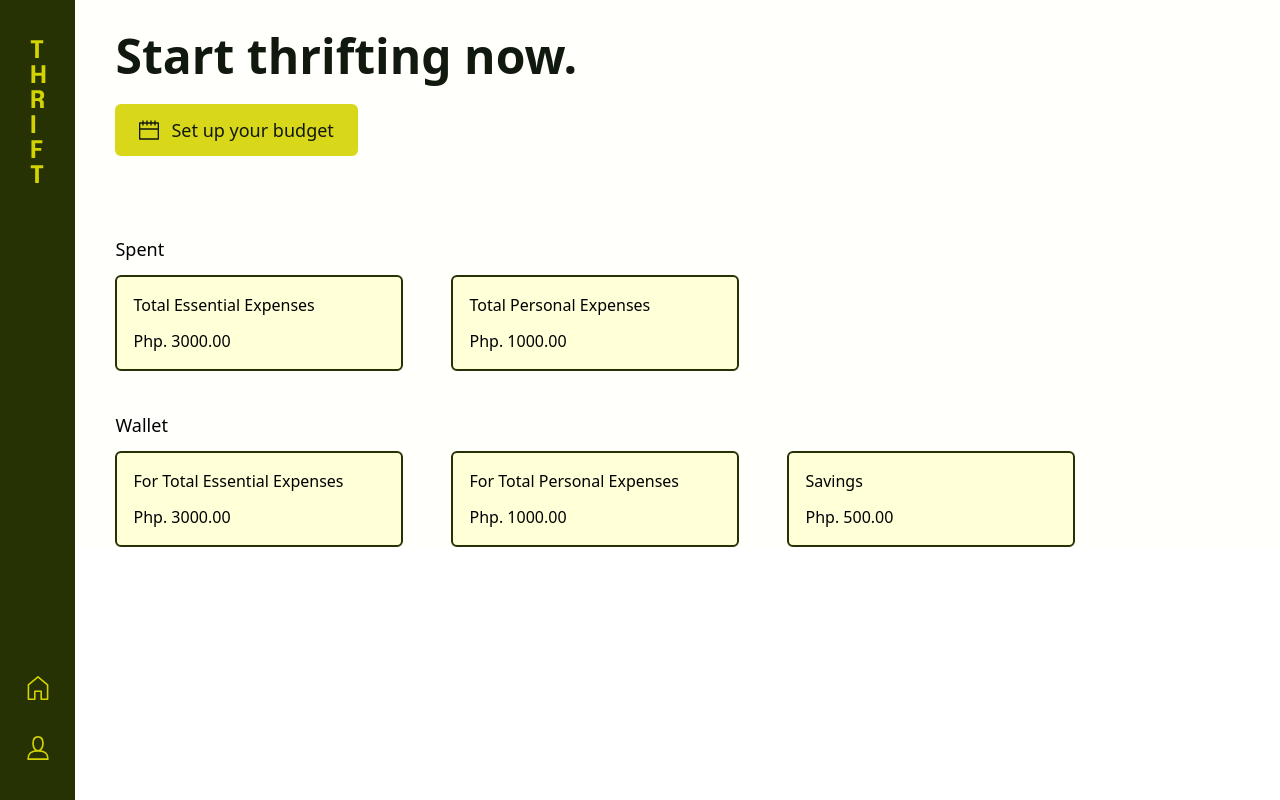
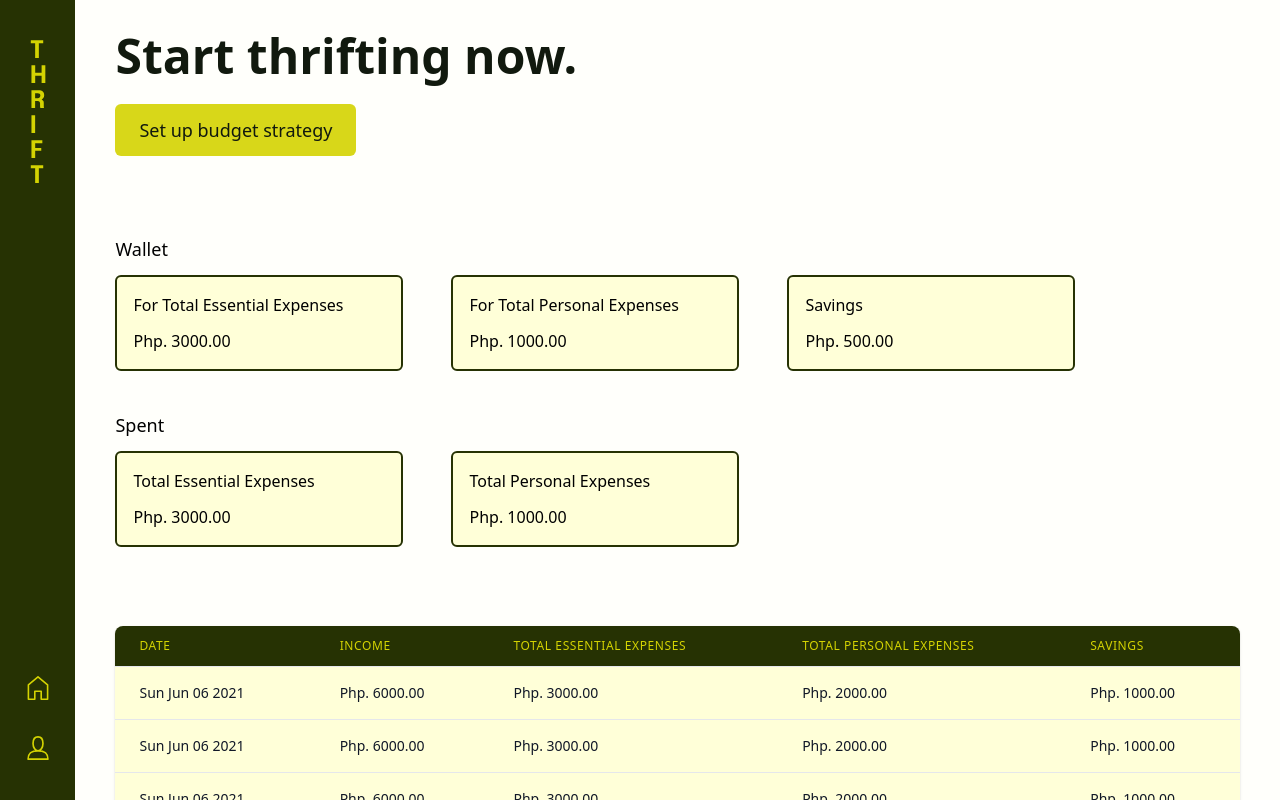
Before and after one commit to zedo-san/map-my-money, a React (Create React App) app: page / in a window 1280 px wide. Built offline with nearby package versions, Linux system fonts and the light colour scheme.

Commit message:
Added expenses table

```diff
--- a/src/App.js
+++ b/src/App.js
@@ -13,10 +13,10 @@ function App() {
     return (
         <div className="App">
             <div className="">
-                <div className="flex">
+                <div className="flex overflow-hidden">
                     <Router>
                         <Navbar />
-                        <div className="h-full w-full bg-thrift-lightest bg-opacity-10 pt-8 px-10">
+                        <div className="w-full bg-thrift-lightest bg-opacity-10 pt-8 px-10 h-screen overflow-auto">
                             <Switch>
                                 <Route exact path="/">
                                     <Home />
--- a/src/components/Icons/CalendarIcon.js
+++ b/src/components/Icons/CalendarIcon.js
@@ -1,7 +1,7 @@
 function CalendarIcon() {
     return (
         <svg className="w-full h-full" viewBox="0 0 30 29" fill="none" xmlns="http://www.w3.org/2000/svg">
-            <path d="M24 1V7M1 4V28H29V4H1ZM1 13H29H1ZM6 1V7V1ZM12 1V7V1ZM18 1V7V1Z" stroke="#11190E" stroke-width="2" stroke-linecap="round" stroke-linejoin="round"/>
+            <path d="M24 1V7M1 4V28H29V4H1ZM1 13H29H1ZM6 1V7V1ZM12 1V7V1ZM18 1V7V1Z" stroke="#11190E" strokeWidth="2" strokeLinecap="round" strokeLinejoin="round"/>
         </svg>
     )
 }
--- a/src/components/Icons/HomeIcon.js
+++ b/src/components/Icons/HomeIcon.js
@@ -1,7 +1,7 @@
 function HomeIcon() {
     return (
         <svg className="w-full h-full" viewBox="0 0 26 30" fill="none" xmlns="http://www.w3.org/2000/svg">
-            <path d="M9 19V29H1V11L13 1L25 11V29H17V19H9Z" stroke="#D4D302" stroke-width="2" stroke-linecap="round" stroke-linejoin="round"/>
+            <path d="M9 19V29H1V11L13 1L25 11V29H17V19H9Z" stroke="#D4D302" strokeWidth="2" strokeLinecap="round" strokeLinejoin="round"/>
         </svg>
     )
 }
--- a/src/components/Icons/UserIcon.js
+++ b/src/components/Icons/UserIcon.js
@@ -1,7 +1,7 @@
 function UserIcon() {
     return (
         <svg className="w-full h-full" viewBox="0 0 26 29" fill="none" xmlns="http://www.w3.org/2000/svg">
-            <path d="M19 9C19 14 16 18 13 18C10 18 7 14 7 9C7 4 9 1 13 1C17 1 19 4 19 9ZM1 28H25C25 19 19 18 13 18C7 18 1 19 1 28Z" stroke="#D4D302" stroke-width="2" stroke-linecap="round" stroke-linejoin="round"/>
+            <path d="M19 9C19 14 16 18 13 18C10 18 7 14 7 9C7 4 9 1 13 1C17 1 19 4 19 9ZM1 28H25C25 19 19 18 13 18C7 18 1 19 1 28Z" stroke="#D4D302" strokeWidth="2" strokeLinecap="round" strokeLinejoin="round"/>
         </svg>
     )
 }
--- a/src/views/Home.js
+++ b/src/views/Home.js
@@ -1,5 +1,3 @@
-import CalendarIcon from "../components/Icons/CalendarIcon";
-
 function Home() {
     const spentExpenses = [
         {title: 'Total Essential Expenses', value: '3000.00'},
@@ -11,39 +9,19 @@ function Home() {
         {title: 'Savings', value: '500.00'},
     ]
     return (
-        <div>
+        <div className="pb-20">
             <h1 className="text-5xl font-bold text-thrift-dark">Start thrifting now.</h1>
             <div className="mt-6">
-                <CallToActionButton icon={<CalendarIcon />} text="Set up your budget" />
+                <CallToActionButton text="Set up budget strategy" />
             </div>
             {/* Overall/General budget report */}
             <section className="mt-[79px] space-y-10">
+                <GeneralExpenseGroupContainer reports={wallet} title="Wallet" />
                 <GeneralExpenseGroupContainer reports={spentExpenses} title="Spent" />
-                <GeneralExpenseGroupContainer reports={wallet} title="Wallet" />
             </section>
-        </div>
-    )
-}
-
-function GeneralExpensesCard(props) {
-    const { expensesTitle, expensesValue } = props
-    return (
-        <div className="w-72 py-4 pl-4 border-2 border-thrift rounded-md bg-thrift-lightest">
-            <div className="font-medium">{expensesTitle}</div>
-            <div className="mt-3">Php. {expensesValue}</div>
-        </div>
-    )
-}
-function GeneralExpenseGroupContainer(props) {
-    const { reports, title } = props
-    return (
-        <div>
-            <h1 className="text-lg font-medium">{ title }</h1>
-            <div className="mt-3 flex flex-col w-full items-center space-y-10 md:flex-row md:space-y-0 md:space-x-12">
-                {
-                    reports.map(report => <GeneralExpensesCard expensesTitle={report.title} expensesValue={report.value} />)
-                }
-            </div>
+            <section className="mt-[79px]">
+                <ExpensesTable />
+            </section>
         </div>
     )
 }
@@ -58,4 +36,106 @@ function CallToActionButton(props) {
         </button>
     )
 }
+
+function GeneralExpensesCard(props) {
+    const { expensesTitle, expensesValue } = props
+    return (
+        <div className="w-72 py-4 pl-4 border-2 border-thrift rounded-md bg-thrift-lightest">
+            <div className="font-medium">{expensesTitle}</div>
+            <div className="mt-3">Php. {expensesValue}</div>
+        </div>
+    )
+}
+
+function GeneralExpenseGroupContainer(props) {
+    const { reports, title } = props
+    return (
+        <div>
+            <h1 className="text-lg font-medium">{ title }</h1>
+            <div className="mt-3 flex flex-col w-full items-center space-y-10 md:flex-row md:space-y-0 md:space-x-12">
+                {
+                    reports.map((report, index) => (
+                        <GeneralExpensesCard key={`${report.title}-${index}`} expensesTitle={report.title} expensesValue={report.value} />
+                    )
+                )}
+            </div>
+        </div>
+    )
+}
+
+function ExpensesTable() {
+    const expenses = [
+        {
+            id: 0,
+            date: new Date().toDateString(),
+            income: '6000.00',
+            essential: '3000.00',
+            personal: '2000.00',
+            savings: '1000.00',
+        },
+        {
+            id: 1,
+            date: new Date().toDateString(),
+            income: '6000.00',
+            essential: '3000.00',
+            personal: '2000.00',
+            savings: '1000.00',
+        },
+        {
+            id: 2,
+            date: new Date().toDateString(),
+            income: '6000.00',
+            essential: '3000.00',
+            personal: '2000.00',
+            savings: '1000.00',
+        },
+    ]
+    const tableHeaders = ['Date', 'Income', 'Total Essential Expenses', 'Total Personal Expenses', 'Savings']
+    return (
+      <div className="flex flex-col">
+        <div className="-my-2 overflow-x-auto sm:-mx-6 lg:-mx-8">
+          <div className="py-2 align-middle inline-block min-w-full sm:px-6 lg:px-8">
+            <div className="shadow overflow-hidden border-b border-gray-200 sm:rounded-lg">
+              <table className="min-w-full divide-y divide-gray-200">
+                <thead className="bg-thrift">
+                    <tr>
+                        { tableHeaders.map(header => (
+                                <th key={header}
+                                    scope="col"
+                                    className="px-6 py-3 text-left text-xs font-medium uppercase tracking-wider text-thrift-highlight"
+                                >
+                                    {header}
+                                </th>
+                            )
+                        )}
+                    </tr>
+                </thead>
+                <tbody className="bg-white divide-y divide-gray-200">
+                  {expenses.map(expense => (
+                    <tr key={expense.id}>
+                        <td className="px-6 py-4 whitespace-nowrap bg-thrift-lightest">
+                            <div className="text-sm text-gray-900">{expense.date}</div>
+                        </td>
+                        <td className="px-6 py-4 whitespace-nowrap bg-thrift-lightest">
+                            <div className="text-sm text-gray-900">Php. {expense.income}</div>
+                        </td>
+                        <td className="px-6 py-4 whitespace-nowrap bg-thrift-lightest">
+                            <div className="text-sm text-gray-900">Php. {expense.essential}</div>
+                        </td>
+                        <td className="px-6 py-4 whitespace-nowrap bg-thrift-lightest">
+                            <div className="text-sm text-gray-900">Php. {expense.personal}</div>
+                        </td>
+                        <td className="px-6 py-4 whitespace-nowrap bg-thrift-lightest">
+                            <div className="text-sm text-gray-900">Php. {expense.savings}</div>
+                        </td>
+                    </tr>
+                  ))}
+                </tbody>
+              </table>
+            </div>
+          </div>
+        </div>
+      </div>
+    )
+}
 export default Home;
```
